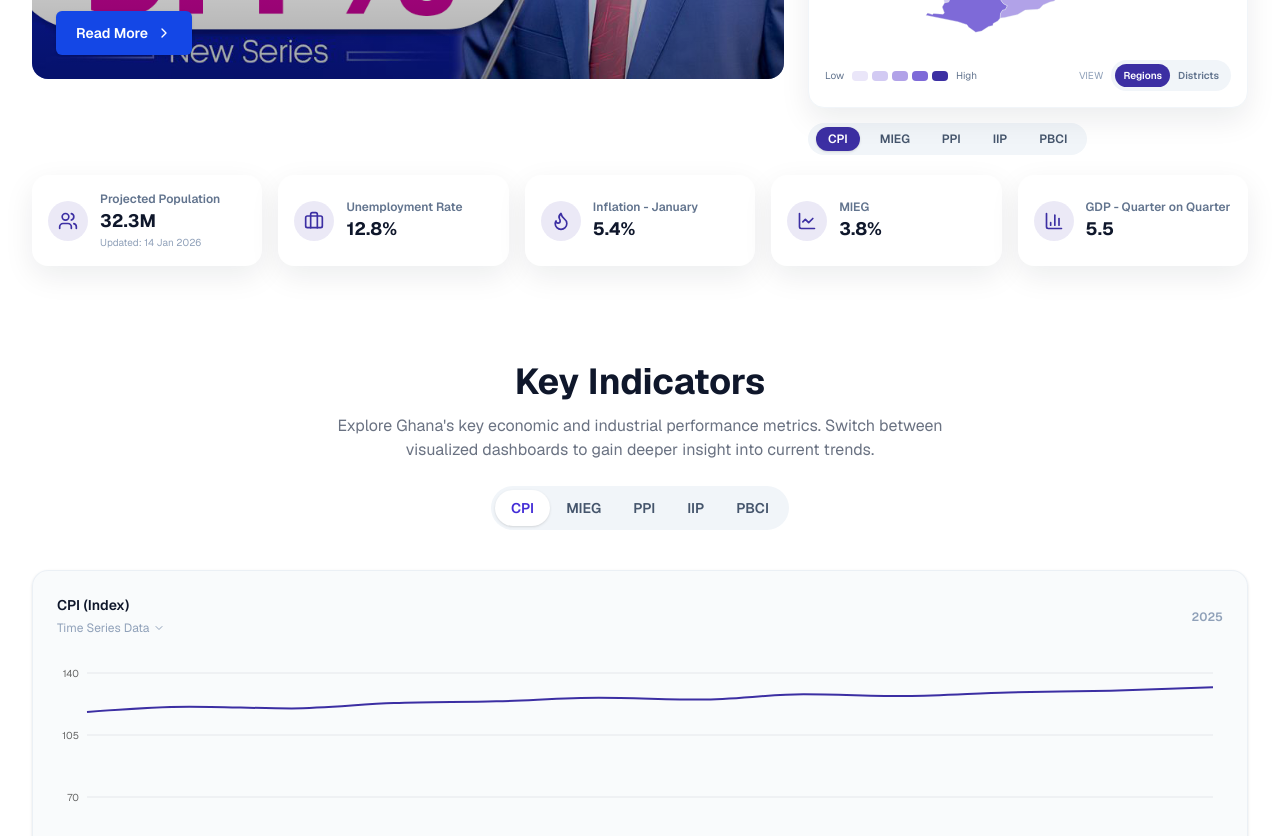
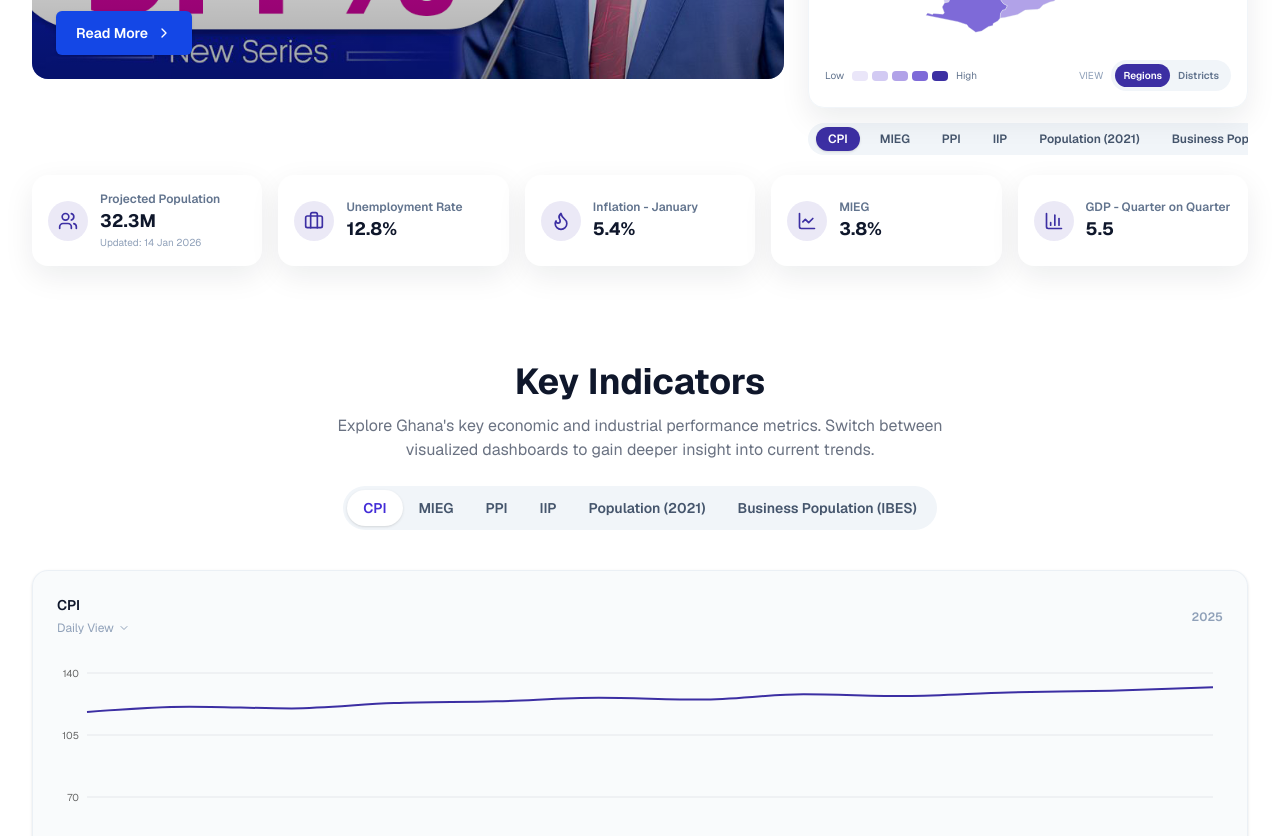
Before and after one commit to Ghana-Statistical-Service-GSS/statsghana-website, a Next.js app: page / in a window 1280 px wide. Shown: the part 560-1396 px from the top of the page. Built offline with nearby package versions, Linux system fonts and the light colour scheme.

Commit message:
fixing data

```diff
--- a/app/components/Hero.tsx
+++ b/app/components/Hero.tsx
@@ -6,13 +6,18 @@ import { ChevronLeft, ChevronRight } from "lucide-react";
 import Container from "./Container";
 import TabPills from "./TabPills";
 import GhanaMap from "./GhanaMap";
-import { INDICATORS, Indicator } from "../lib/indicators";
+import { INDICATORS, INDICATOR_LABELS, Indicator } from "../lib/indicators";
 
 export default function Hero() {
   const [indicator, setIndicator] = useState<Indicator>("CPI");
   const [mode, setMode] = useState<"regions" | "districts">("regions");
   const heroBg = "/images/hero-population.png";
   const HERO_HEIGHT = "lg:h-[420px]";
+
+  const indicatorLabels = INDICATORS.map((id) => INDICATOR_LABELS[id]);
+  const labelToId = Object.fromEntries(
+    INDICATORS.map((id) => [INDICATOR_LABELS[id], id])
+  ) as Record<string, Indicator>;
 
   return (
     <section className="relative overflow-visible bg-white py-12 sm:py-16">
@@ -66,7 +71,7 @@ export default function Hero() {
                 Ghana at a Glance
               </h3>
               <span className="text-xs font-semibold text-slate-400">
-                {indicator}
+                {INDICATOR_LABELS[indicator]}
               </span>
             </div>
             <div className="h-full">
@@ -74,9 +79,14 @@ export default function Hero() {
             </div>
             <div className="no-scrollbar mt-4 w-full overflow-x-auto">
               <TabPills
-                tabs={INDICATORS as unknown as string[]}
-                active={indicator}
-                onChange={(value) => setIndicator(value as Indicator)}
+                tabs={indicatorLabels}
+                active={INDICATOR_LABELS[indicator]}
+                onChange={(value) => {
+                  const next = labelToId[value];
+                  if (next) {
+                    setIndicator(next);
+                  }
+                }}
                 className="min-w-max"
               />
             </div>
--- a/app/components/KeyIndicators.tsx
+++ b/app/components/KeyIndicators.tsx
@@ -69,7 +69,7 @@ export default function KeyIndicators() {
                     : "text-slate-600 hover:text-slate-800"
                 }`}
               >
-                {tab}
+                {indicatorSeries[tab].label}
               </button>
             ))}
           </div>
@@ -79,7 +79,7 @@ export default function KeyIndicators() {
             <div>
               <p className="text-sm font-semibold text-slate-900">{series.label}</p>
               <div className="mt-1 inline-flex items-center gap-1 text-xs text-slate-400">
-                Time Series Data <ChevronDown className="h-3 w-3" />
+                Daily View <ChevronDown className="h-3 w-3" />
               </div>
             </div>
             <div className="text-xs font-semibold text-slate-400">2025</div>
--- a/app/lib/indicators.ts
+++ b/app/lib/indicators.ts
@@ -3,7 +3,17 @@ export const INDICATORS = [
   "MIEG",
   "PPI",
   "IIP",
-  "PBCI"
+  "POP2021",
+  "IBES",
 ] as const;
 
 export type Indicator = (typeof INDICATORS)[number];
+
+export const INDICATOR_LABELS: Record<Indicator, string> = {
+  CPI: "CPI",
+  MIEG: "MIEG",
+  PPI: "PPI",
+  IIP: "IIP",
+  POP2021: "Population (2021)",
+  IBES: "Business Population (IBES)",
+};
--- a/app/lib/mockIndicators.ts
+++ b/app/lib/mockIndicators.ts
@@ -10,8 +10,8 @@ type Series = {
 
 export const indicatorSeries: Record<Indicator, Series> = {
   CPI: {
-    label: "CPI (Index)",
-    unit: "Index",
+    label: "CPI",
+    unit: "%",
     data: [
       { period: "Jan", value: 118 },
       { period: "Feb", value: 121 },
@@ -28,7 +28,7 @@ export const indicatorSeries: Record<Indicator, Series> = {
     ],
   },
   MIEG: {
-    label: "MIEG (%)",
+    label: "MIEG",
     unit: "%",
     data: [
       { period: "Jan", value: 3.2 },
@@ -46,8 +46,8 @@ export const indicatorSeries: Record<Indicator, Series> = {
     ],
   },
   PPI: {
-    label: "PPI (Index)",
-    unit: "Index",
+    label: "PPI",
+    unit: "%",
     data: [
       { period: "Jan", value: 142 },
       { period: "Feb", value: 140 },
@@ -64,8 +64,8 @@ export const indicatorSeries: Record<Indicator, Series> = {
     ],
   },
   IIP: {
-    label: "IIP (Index)",
-    unit: "Index",
+    label: "IIP",
+    unit: "%",
     data: [
       { period: "Jan", value: 98 },
       { period: "Feb", value: 101 },
@@ -81,7 +81,7 @@ export const indicatorSeries: Record<Indicator, Series> = {
       { period: "Dec", value: 113 },
     ],
   },
-  "Population (2021)": {
+  POP2021: {
     label: "Population (2021)",
     unit: "Millions",
     data: [
@@ -99,9 +99,9 @@ export const indicatorSeries: Record<Indicator, Series> = {
       { period: "Dec", value: 32.3 },
     ],
   },
-  "Business Population (IBES)": {
+  IBES: {
     label: "Business Population (IBES)",
-    unit: "Thousands",
+    unit: "Count",
     data: [
       { period: "Jan", value: 540 },
       { period: "Feb", value: 548 },
--- a/app/lib/mockMapData.ts
+++ b/app/lib/mockMapData.ts
@@ -73,8 +73,8 @@ export const mockIndicatorData: Record<Indicator, Record<string, number>> = {
     "Bono East": 4.3,
     Ahafo: 4.0,
   },
-  "Population (2021)": {},
-  "Business Population (IBES)": {},
+  POP2021: {},
+  IBES: {},
 };
 
 export function getStableValue(name: string, indicator: Indicator) {
```
